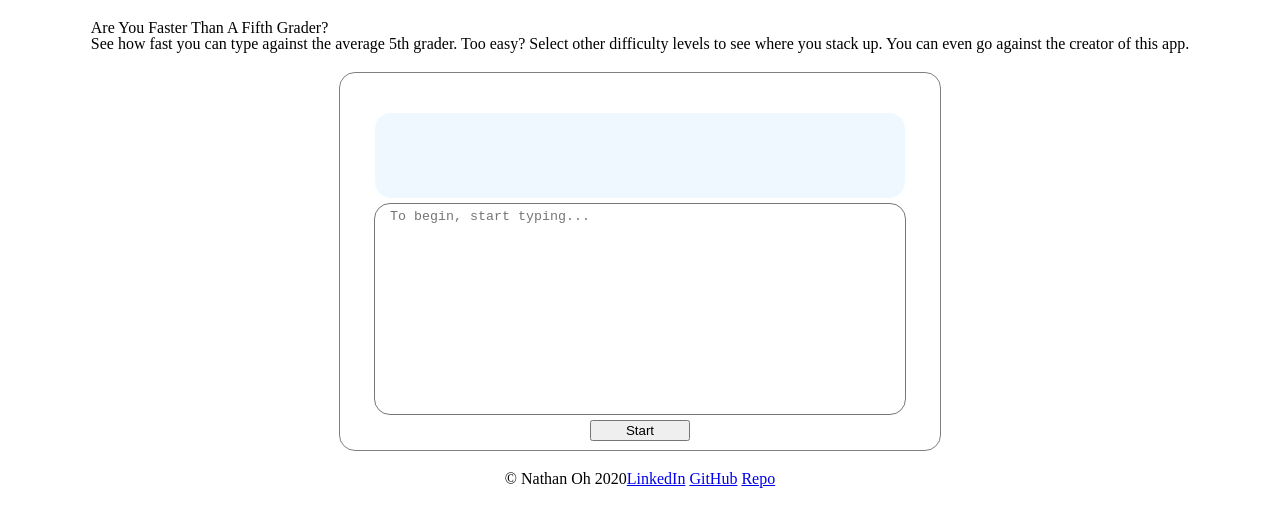
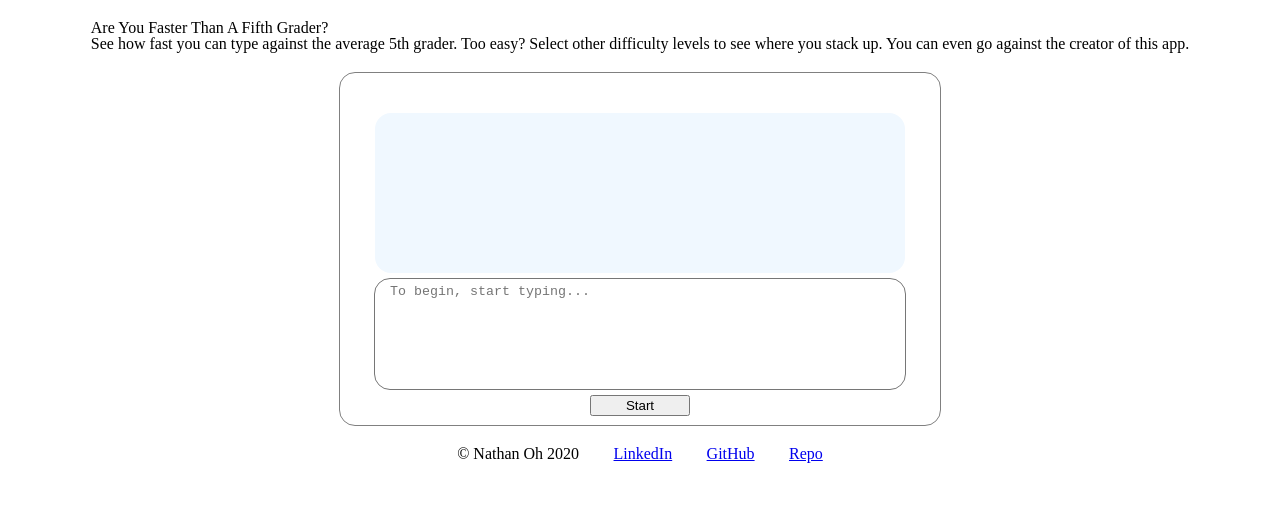
Before and after one commit to nateoh93/FasterThanAFifthGrader, a website built with webpack: page index.html in a window 1280 px wide. Built offline with nearby package versions, Linux system fonts and the light colour scheme.

Commit message:
add styling

```diff
--- a/index.html
+++ b/index.html
@@ -25,11 +25,9 @@
 
     <footer>
         <div class='copyright'>&copy; Nathan Oh 2020</div>
-        <div class='footer-links'>
             <a target="_blank" href="https://www.linkedin.com/in/nathan-oh-cpa-8062075a/">LinkedIn</a>
             <a target="_blank" href="https://github.com/nateoh93">GitHub</a>
             <a target="_blank" href="https://github.com/nateoh93/FasterThanAFifthGrader">Repo</a>
-        </div>
     </footer>
 </body>
 </html>
--- a/src/index.css
+++ b/src/index.css
@@ -11,6 +11,9 @@ header, footer {
 
 footer {
     display: flex;
+    width: 400px;
+    /* border: 1px solid blue; */
+    justify-content: space-around;
 }
 
 main {
@@ -32,7 +35,7 @@ button {
 textarea {
     resize: none;
     width: 500px;
-    height: 200px;
+    height: 100px;
     border-radius: 1rem;
     padding: 5px 15px 5px 15px;
 }
@@ -50,7 +53,7 @@ textarea {
 .quote-container {
     /* border: 1px solid blue; */
     width: 500px;
-    height: 75px;
+    height: 150px;
     margin: 5px;
     display: flex;
     align-items: center;
--- a/src/start.js
+++ b/src/start.js
@@ -19,6 +19,7 @@ function LoadGame() {
 
     userTyping.focus();
     startGame.removeEventListener('click', LoadGame);
+    return;
 };
 
 export default LoadGame;
```
